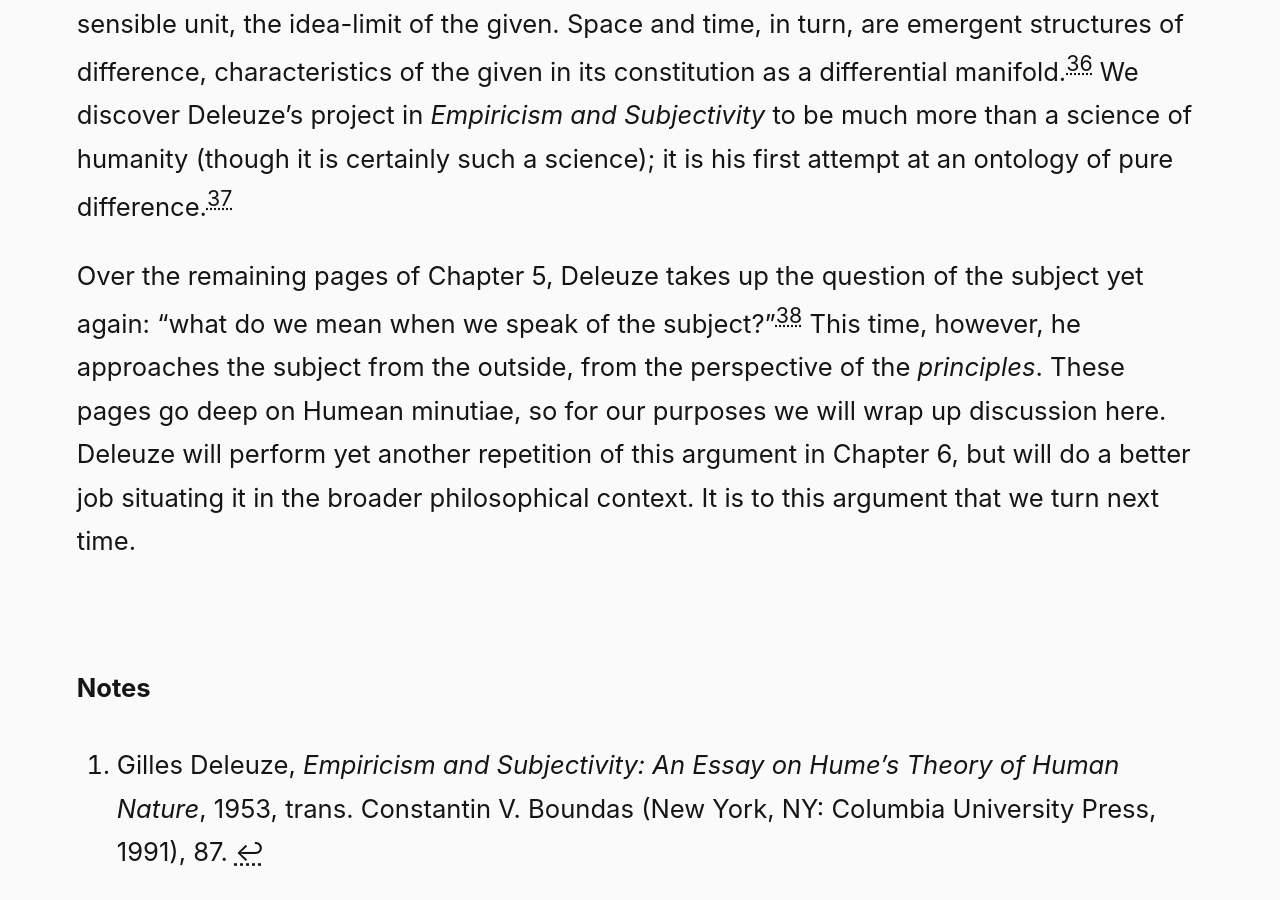
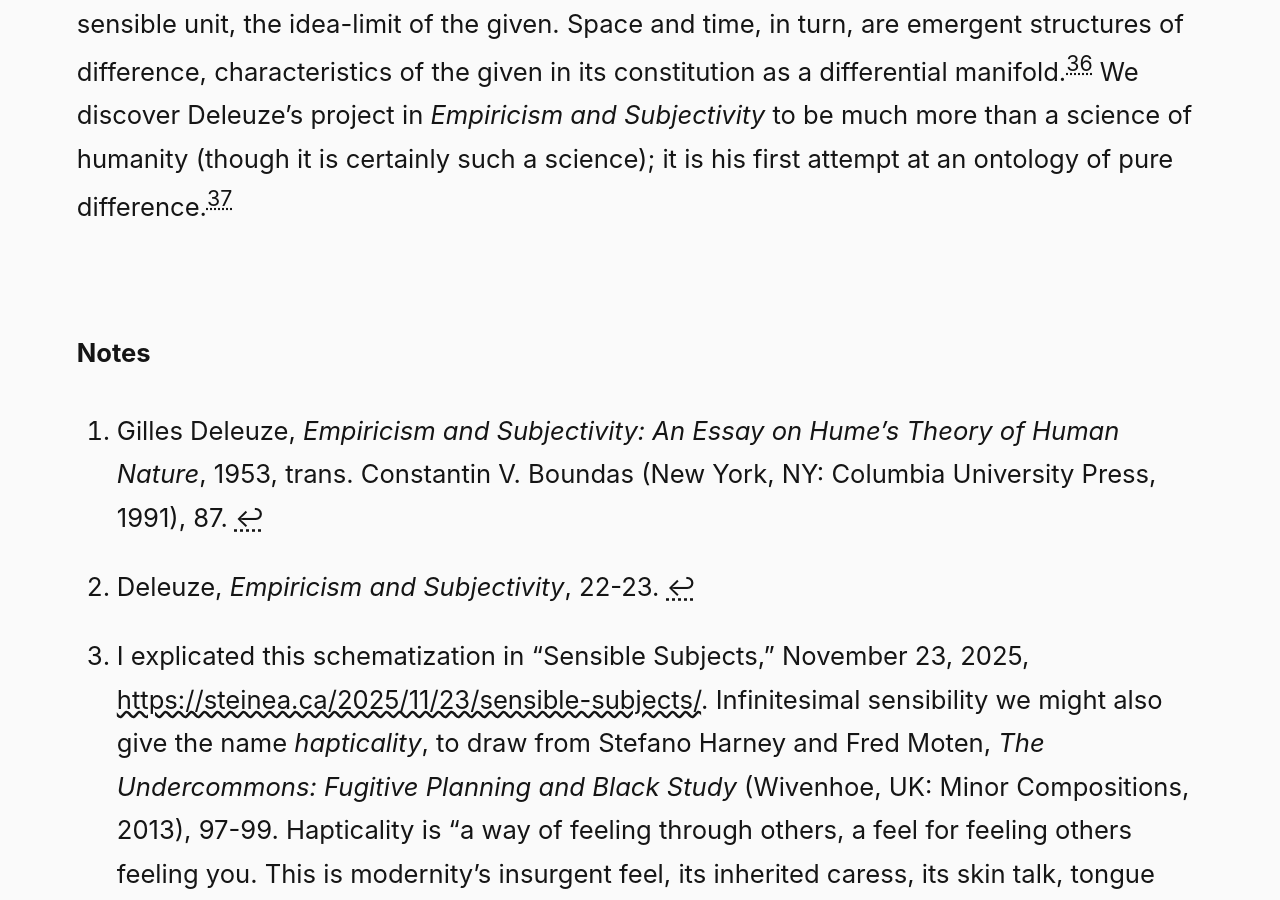
Before and after one commit to steinea/ca, a Jekyll site: the page built from _posts/2025-12-06-given-thought.md, in a window 1280 px wide and 900 px high, scrolled down 4474 px. Built offline with Jekyll 4.4.1, drawn with Linux system fonts in a browser that asks for light colours; some of the changed text lies outside the part shown.

Commit message:
Remove final paragraph due to part 3

```diff
--- a/_posts/2025-12-06-given-thought.md
+++ b/_posts/2025-12-06-given-thought.md
@@ -70,10 +70,6 @@
 [^37]: Recent debates in physics on the nature of space-time are illuminating, here. Sean Carroll, amongst others, is "quite confident that space-time is emergent. It arises fairly robustly from the mutual requirements of quantum mechanics and gravity." See "The Unraveling of Space-Time," *Quanta Magazine*, September 25, 2024, <https://www.quantamagazine.org/the-unraveling-of-space-time-20240925/>. Similarly, the concepts of "mass" and "length" may also be emergent. See Natalie Wolchover, "At Multiverse Impasse, a New Theory of Scale," *Quanta Magazine*, August 18, 2014, <https://www.quantamagazine.org/to-avoid-the-multiverse-physicists-propose-a-symmetry-of-scales-20140818/>.
 [^38]: And indeed, it is Deleuze's first attempt to break out of the correlationist circle, to *think what is, whether humanity is or not*.
 
-Over the remaining pages of Chapter 5, Deleuze takes up the question of the subject yet again: "what do we mean when we speak of the subject?"[^39] This time, however, he approaches the subject from the outside, from the perspective of the *principles*. These pages go deep on Humean minutiae, so for our purposes we will wrap up discussion here. Deleuze will perform yet another repetition of this argument in Chapter 6, but will do a better job situating it in the broader philosophical context. It is to this argument that we turn next time.
-
-[^39]: Deleuze, *Empiricism and Subjectivity*, 92.
-
 <br>
 
 
```
